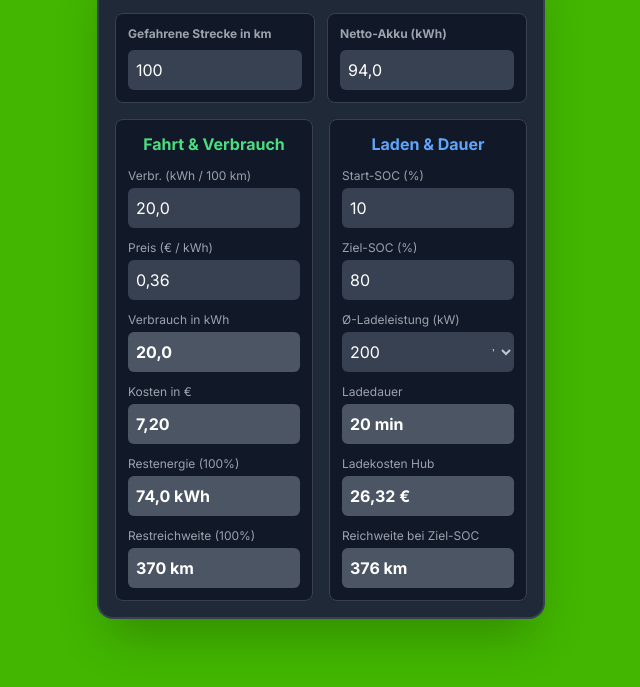
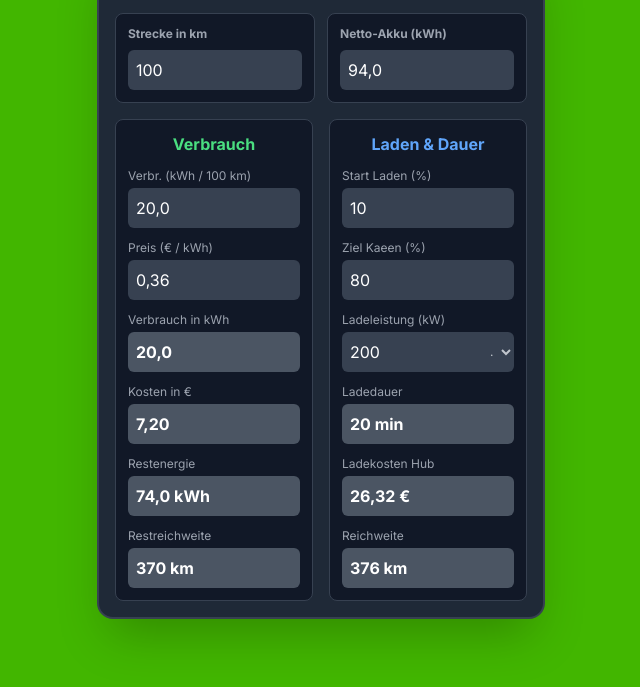
Before and after one commit to krstb/elektro, a plain HTML site: page index.html in a window 1280 px wide. Shown: the part 69-756 px from the top of the page, without its empty margins (319-959 px from the left). Drawn offline with nearby package versions, Linux system fonts and the light colour scheme.

Commit message:
Update labels for clarity in index.html

```diff
--- a/index.html
+++ b/index.html
@@ -50,7 +50,7 @@
         <!-- Strecke & Akku-Basis -->
         <div class="grid grid-cols-2 gap-3">
             <div class="bg-gray-900 border border-gray-700 p-3 rounded-lg space-y-2">
-                <label for="kmInput" class="text-xs font-bold text-gray-400 block">Gefahrene Strecke in km</label>
+                <label for="kmInput" class="text-xs font-bold text-gray-400 block">Strecke in km</label>
                 <input type="text" id="kmInput" inputmode="decimal" autocomplete="off" autocorrect="off" spellcheck="false" class="w-full p-2 text-base rounded-md bg-gray-700 text-white placeholder-gray-500 focus:outline-none focus:ring-2 focus:ring-green-500 transition-colors" placeholder="km">
             </div>
             <div class="bg-gray-900 border border-gray-700 p-3 rounded-lg space-y-2">
@@ -63,7 +63,7 @@
         <div class="grid grid-cols-2 gap-4">
             <!-- Fahrt, Verbrauch & Restwerte (Linke Spalte) -->
             <div class="bg-gray-900 border border-gray-700 p-3 rounded-lg space-y-3">
-                <h2 class="text-base font-bold text-green-400 text-center">Fahrt & Verbrauch</h2>
+                <h2 class="text-base font-bold text-green-400 text-center">Verbrauch</h2>
                 <div>
                     <label for="kwhConsumption" class="block text-xs font-medium text-gray-400 mb-1">Verbr. (kWh / 100 km)</label>
                     <input type="text" id="kwhConsumption" inputmode="decimal" autocomplete="off" autocorrect="off" spellcheck="false" class="w-full p-2 rounded-md bg-gray-700 text-white placeholder-gray-500 focus:outline-none focus:ring-2 focus:ring-green-500 transition-colors" placeholder="z.B. 20,0">
@@ -81,11 +81,11 @@
                     <input type="text" id="euroOutputEv" readonly class="w-full p-2 rounded-md bg-gray-600 text-white font-bold cursor-not-allowed" placeholder="0">
                 </div>
                 <div>
-                    <label for="remainingEnergyOutput" class="block text-xs font-medium text-gray-400 mb-1">Restenergie (100%)</label>
+                    <label for="remainingEnergyOutput" class="block text-xs font-medium text-gray-400 mb-1">Restenergie</label>
                     <input type="text" id="remainingEnergyOutput" readonly class="w-full p-2 rounded-md bg-gray-600 text-white font-bold cursor-not-allowed" placeholder="0 kWh">
                 </div>
                 <div>
-                    <label for="remainingRangeOutput" class="block text-xs font-medium text-gray-400 mb-1">Restreichweite (100%)</label>
+                    <label for="remainingRangeOutput" class="block text-xs font-medium text-gray-400 mb-1">Restreichweite</label>
                     <input type="text" id="remainingRangeOutput" readonly class="w-full p-2 rounded-md bg-gray-600 text-white font-bold cursor-not-allowed" placeholder="0 km">
                 </div>
             </div>
@@ -94,19 +94,19 @@
             <div class="bg-gray-900 border border-gray-700 p-3 rounded-lg space-y-3">
                 <h2 class="text-base font-bold text-blue-400 text-center">Laden & Dauer</h2>
                 <div>
-                    <label for="socStart" class="block text-xs font-medium text-gray-400 mb-1">Start-SOC (%)</label>
+                    <label for="socStart" class="block text-xs font-medium text-gray-400 mb-1">Start Laden (%)</label>
                     <input type="text" id="socStart" inputmode="decimal" autocomplete="off" autocorrect="off" spellcheck="false" class="w-full p-2 rounded-md bg-gray-700 text-white placeholder-gray-500 focus:outline-none focus:ring-2 focus:ring-blue-500 transition-colors" placeholder="z.B. 10">
                 </div>
                 <div>
-                    <label for="socEnd" class="block text-xs font-medium text-gray-400 mb-1">Ziel-SOC (%)</label>
+                    <label for="socEnd" class="block text-xs font-medium text-gray-400 mb-1">Ziel Kaeen (%)</label>
                     <input type="text" id="socEnd" inputmode="decimal" autocomplete="off" autocorrect="off" spellcheck="false" class="w-full p-2 rounded-md bg-gray-700 text-white placeholder-gray-500 focus:outline-none focus:ring-2 focus:ring-blue-500 transition-colors" placeholder="z.B. 80">
                 </div>
                 <div>
-                    <label for="chargingPower" class="block text-xs font-medium text-gray-400 mb-1">Ø-Ladeleistung (kW)</label>
+                    <label for="chargingPower" class="block text-xs font-medium text-gray-400 mb-1">Ladeleistung (kW)</label>
                     <div class="relative">
                         <input type="text" id="chargingPower" inputmode="decimal" autocomplete="off" autocorrect="off" spellcheck="false" class="w-full p-2 pr-8 rounded-md bg-gray-700 text-white placeholder-gray-500 focus:outline-none focus:ring-2 focus:ring-blue-500 transition-colors" placeholder="z.B. 200">
                         <select id="presetPower" class="absolute right-0 top-0 bottom-0 w-8 bg-transparent text-gray-300 text-xs focus:outline-none cursor-pointer opacity-90 hover:opacity-100 px-1">
-                            <option value="" disabled selected>▼</option>
+                            <option value="" disabled selected>.</option>
                             <option value="2.3">2,3 kW (Haushalt)</option>
                             <option value="11">11 kW (Wallbox)</option>
                             <option value="22">22 kW (Wallbox)</option>
@@ -126,7 +126,7 @@
                     <input type="text" id="chargeCostOutput" readonly class="w-full p-2 rounded-md bg-gray-600 text-white font-bold cursor-not-allowed" placeholder="0,00 €">
                 </div>
                 <div>
-                    <label for="targetSocRangeOutput" class="block text-xs font-medium text-gray-400 mb-1">Reichweite bei Ziel-SOC</label>
+                    <label for="targetSocRangeOutput" class="block text-xs font-medium text-gray-400 mb-1">Reichweite</label>
                     <input type="text" id="targetSocRangeOutput" readonly class="w-full p-2 rounded-md bg-gray-600 text-white font-bold cursor-not-allowed" placeholder="0 km">
                 </div>
             </div>
```
